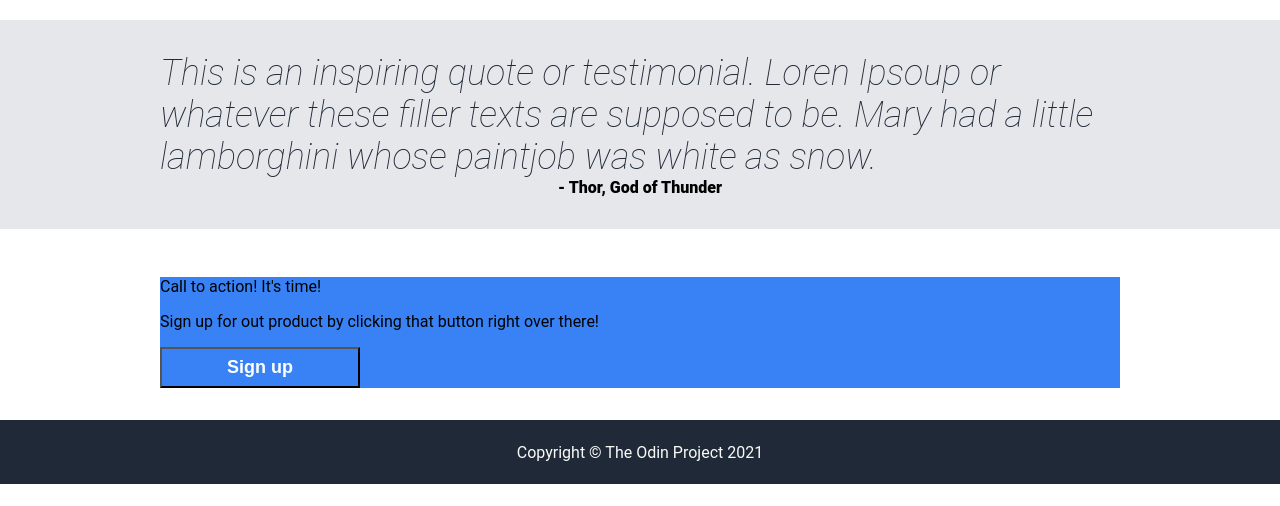
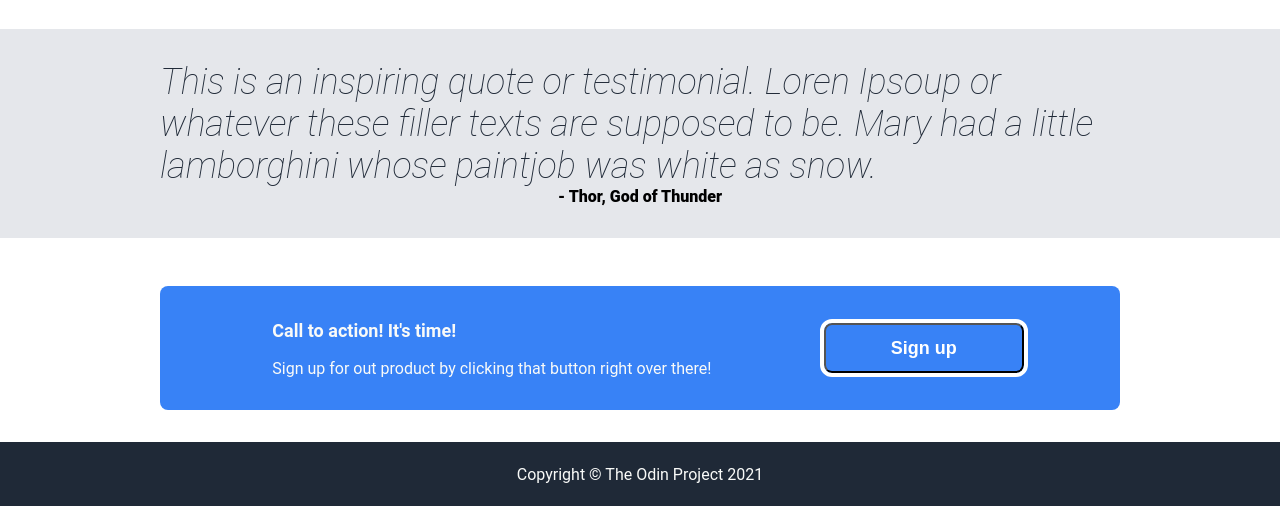
Before and after one commit to MarkEAldrichJr/odin-landing-page, a plain HTML site: page index.html in a window 1280 px wide. Shown: the part 1059-1565 px from the top of the page. Before the commit the page ends 1543 px from the top, so only its background shows below. Drawn offline with Linux system fonts and the light colour scheme.

Commit message:
format call to action, added border to buttons

```diff
--- a/index.html
+++ b/index.html
@@ -59,7 +59,7 @@
                     <p class="call-to-action-title">Call to action!  It's time!</p>
                     <p class="call-to-action-subtext">Sign up for out product by clicking that button right over there!</p>
                 </div>
-                <button class="signu-up button">Sign up</button>
+                <button class="sign-up button">Sign up</button>
             </div>
         </div>
     </div>
--- a/style.css
+++ b/style.css
@@ -85,7 +85,10 @@ a, .subtext {
     font-size: 18px;
     font-weight: 900;
     width: 200px;
+    height: 50px;
     padding: 8px;
+    outline: 4px solid white;
+    border-radius: .5rem;
 }
 
 .content {
@@ -151,4 +154,18 @@ li.info {
     background-color: #3882F6;
     width: 75vw;
     margin: 32px;
+    display: flex;
+    justify-content: space-evenly;
+    align-items: center;
+    border-radius: .5rem;
 }
+
+.call-text {
+    color: #F9FAF8;
+    margin: 16px;
+}
+
+.call-to-action-title {
+    font-weight: 700;
+    font-size: large;
+}
```
